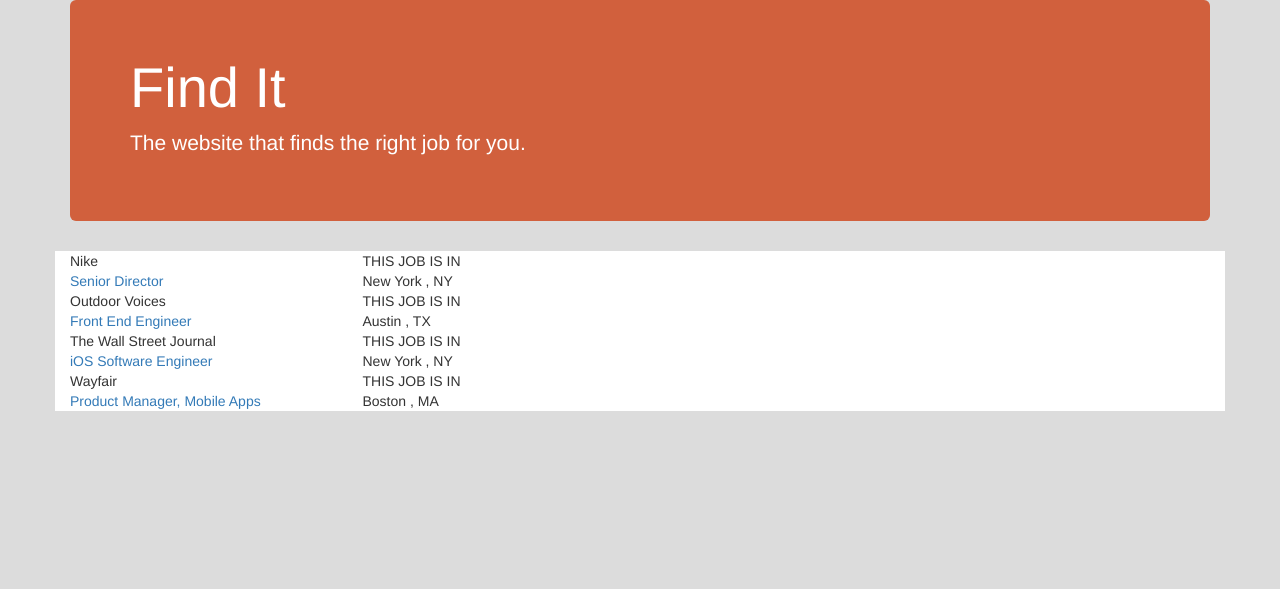
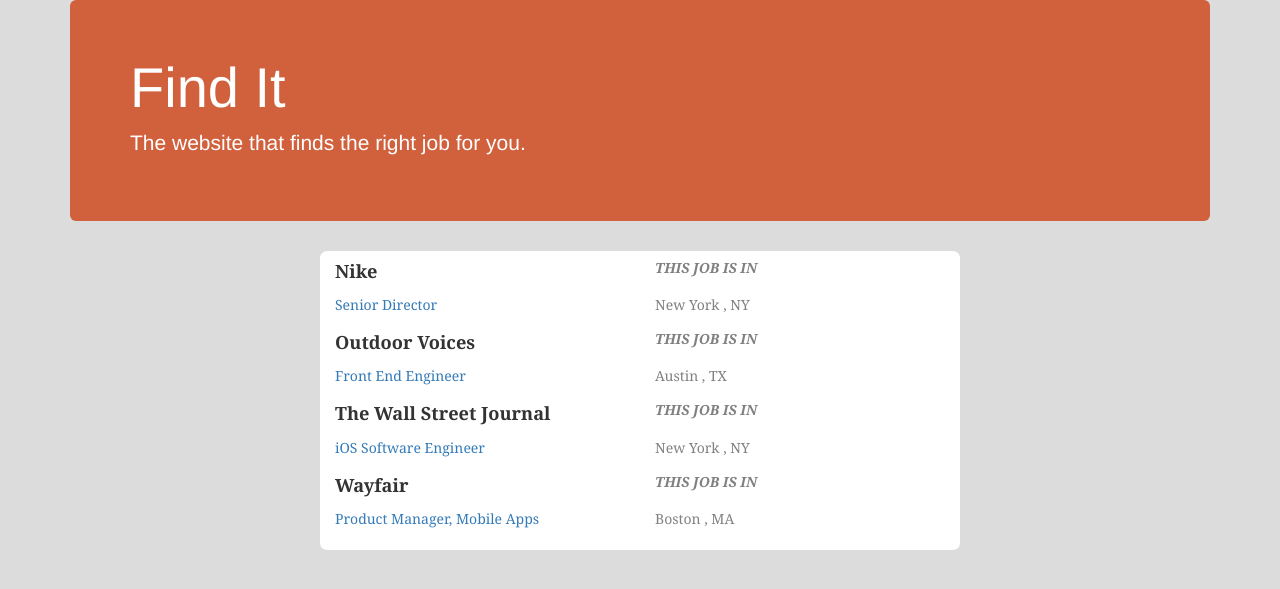
Before and after one commit to elizabethlarkinnelson/FindIt, a Django app: page /jobs/ in a window 1280 px wide. Shown: the top 589 px of the page. Run offline with Django 3.2, Linux system fonts and the light colour scheme; data comes from the database, SQL or seed files in the repository; both versions use the stored data as it was after the commit; some libraries are stand-ins or nearby versions.

Commit message:
CSS of landing page complete

```diff
--- a/findit/jobs/static/jobs/style.css
+++ b/findit/jobs/static/jobs/style.css
@@ -13,7 +13,7 @@
 
 .row.job {
     background: #ffffff;
-    font: 'Lobster';
+    font-family: 'Georgia';
 }
 
 #findit {
@@ -21,3 +21,45 @@
     font-size: 4em;
     color:  #ffffff;
 }
+
+.container.jobs {
+    max-width: 50%;
+}
+
+.row.border-top {
+    height: 0.5em;
+    background-color: #ffffff;
+    border-top-left-radius: 40rem;
+    border-top-right-radius: 40rem;
+}
+
+.row.border-bottom{
+    height: 0.5em;
+    background-color: #ffffff;
+    border-bottom-left-radius: 40rem;
+    border-bottom-right-radius: 40rem;
+}
+
+#job-name {
+    font-size: 1.3em;
+    font-weight: bold;
+}
+
+#job-in {
+    font-style: italic;
+    font-weight: bold;
+    color: #808080;
+}
+
+#job-name-in {
+    padding-bottom: 0.8em;
+
+}
+
+#job-title-loc {
+    padding-bottom: 1em;
+}
+
+#job-loc {
+    color: #808080;
+}
--- a/findit/jobs/templates/jobs/index.html
+++ b/findit/jobs/templates/jobs/index.html
@@ -4,17 +4,19 @@
 {% block index %}
 
 {% if all_jobs %}
-    <div class="container">
-        {% for job in all_jobs %}
-            <div class="row job">
-                <div class="col-6 col-sm-3">{{job.company.name}}</div>
-                <div class="col-6 col-sm-3"> THIS JOB IS IN</div>
-            </div>
-            <div class="row job">
-                    <div class="col-6 col-sm-3"><a href="{% url 'jobs:job_detail' job.id %}">{{job.title}}</a></div>
-                    <div class="col-6 col-sm-3"> {{job.company.city}} , {{job.company.state}}</div>
-            </div>
-        {% endfor %}
+    <div class="container jobs">
+        <div class="row border-top"></div>
+            {% for job in all_jobs %}
+                <div class="row job" id="job-name-in">
+                    <div class="col-sm-6" id="job-name">{{job.company.name}}</div>
+                    <div class="col-sm-6" id="job-in"> THIS JOB IS IN</div>
+                </div>
+                <div class="row job" id="job-title-loc">
+                        <div class="col-sm-6" id="job-title"><a href="{% url 'jobs:job_detail' job.id %}">{{job.title}}</a></div>
+                        <div class="col-sm-6" id="job-loc"> {{job.company.city}} , {{job.company.state}}</div>
+                </div>
+            {% endfor %}
+        <div class="row border-bottom"></div>
     </div>
 {% else %}
     <p>No jobs available</p>
```
Also changed, not shown: findit/db.sqlite3.
